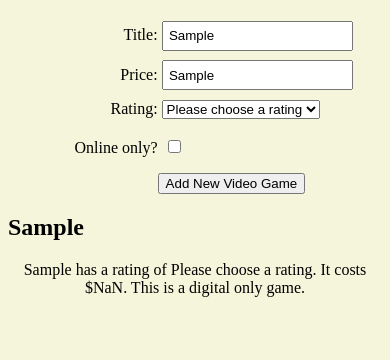
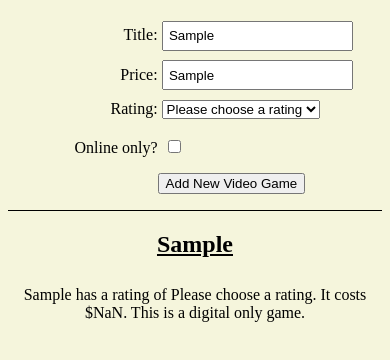
Before and after one commit to KimRamos45980/FormWithCustomClass, a plain HTML site: page index.html in a window 390 px wide. Both pictures are taken after typing "Sample", "Sample" into the empty fields and a click on the button "Add New Video Game". Shown: the part 66-426 px from the top of the page. Drawn offline with Linux system fonts and the light colour scheme.

Commit message:
Added CSS for displaying games

```diff
--- a/css/site.css
+++ b/css/site.css
@@ -31,8 +31,33 @@ h1 {
     text-decoration: underline;
 }
 
+h2 {
+    text-decoration: underline;
+    text-align: center;
+    width: 30%;
+    display: inline-block;
+    padding-left: 2%;
+    padding-right: 2%;
+}
+
+#display > p {
+    margin: 0;
+    width: 60%;
+    display: inline-block;
+    text-align: center;
+    padding: 2%;
+}
+
 p {
     margin-bottom: 1em;
+}
+
+#display {
+    margin-left: 20%;
+    margin-right: 20%;
+    margin-top: 1em;
+    border-top-style: solid;
+    border-width: .1em;
 }
 
 @media only screen and (max-width: 900px) {
@@ -51,4 +76,20 @@ p {
     input[type=checkbox]{
         margin: .5em;
     }
+
+    #display {
+        margin-left: 0%;
+        margin-right: 0%;
+    }
+
+    h2 {
+        width: auto;
+        display: block;
+    }
+
+    #display > p {
+        width: auto;
+        display: block;
+    }
+
 }
```
